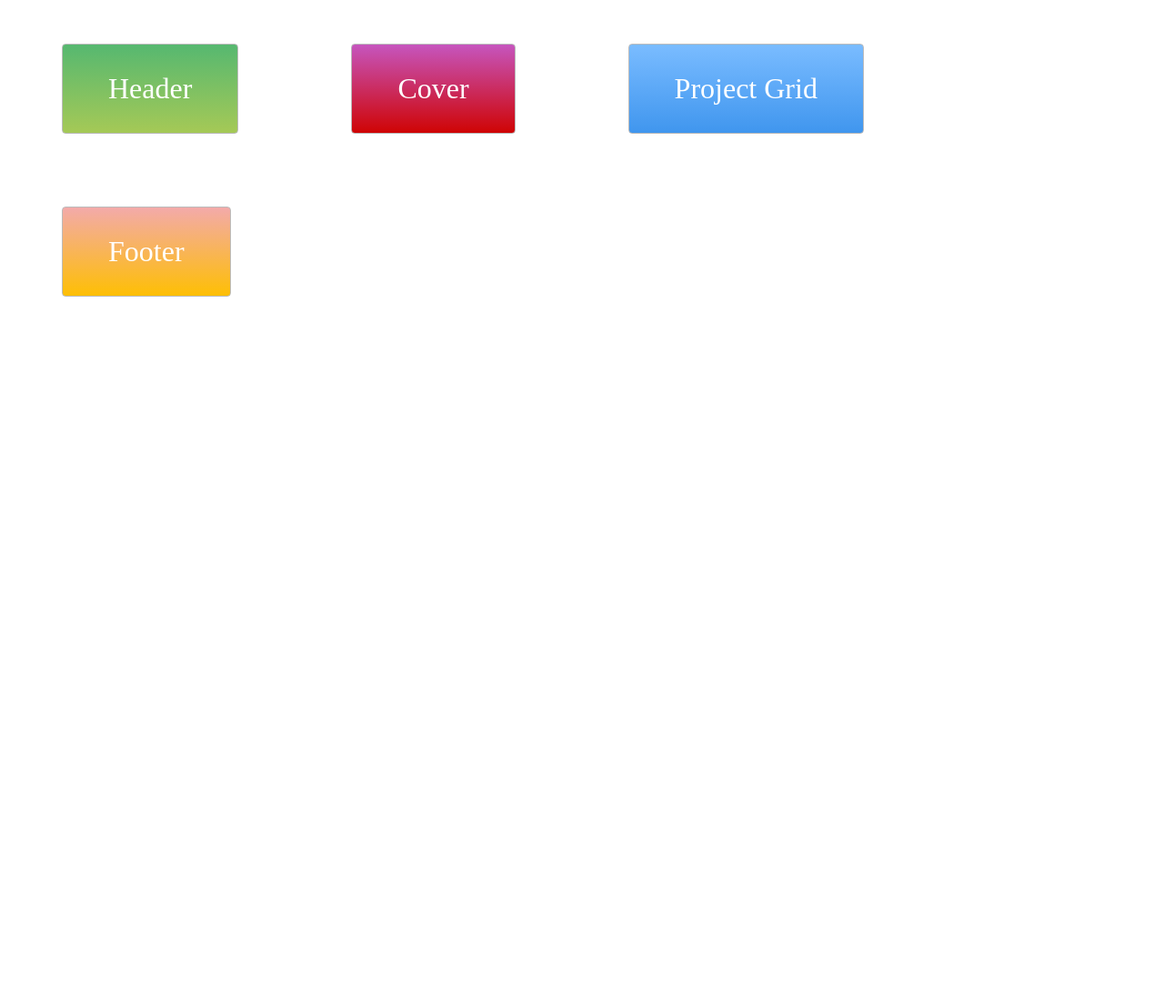
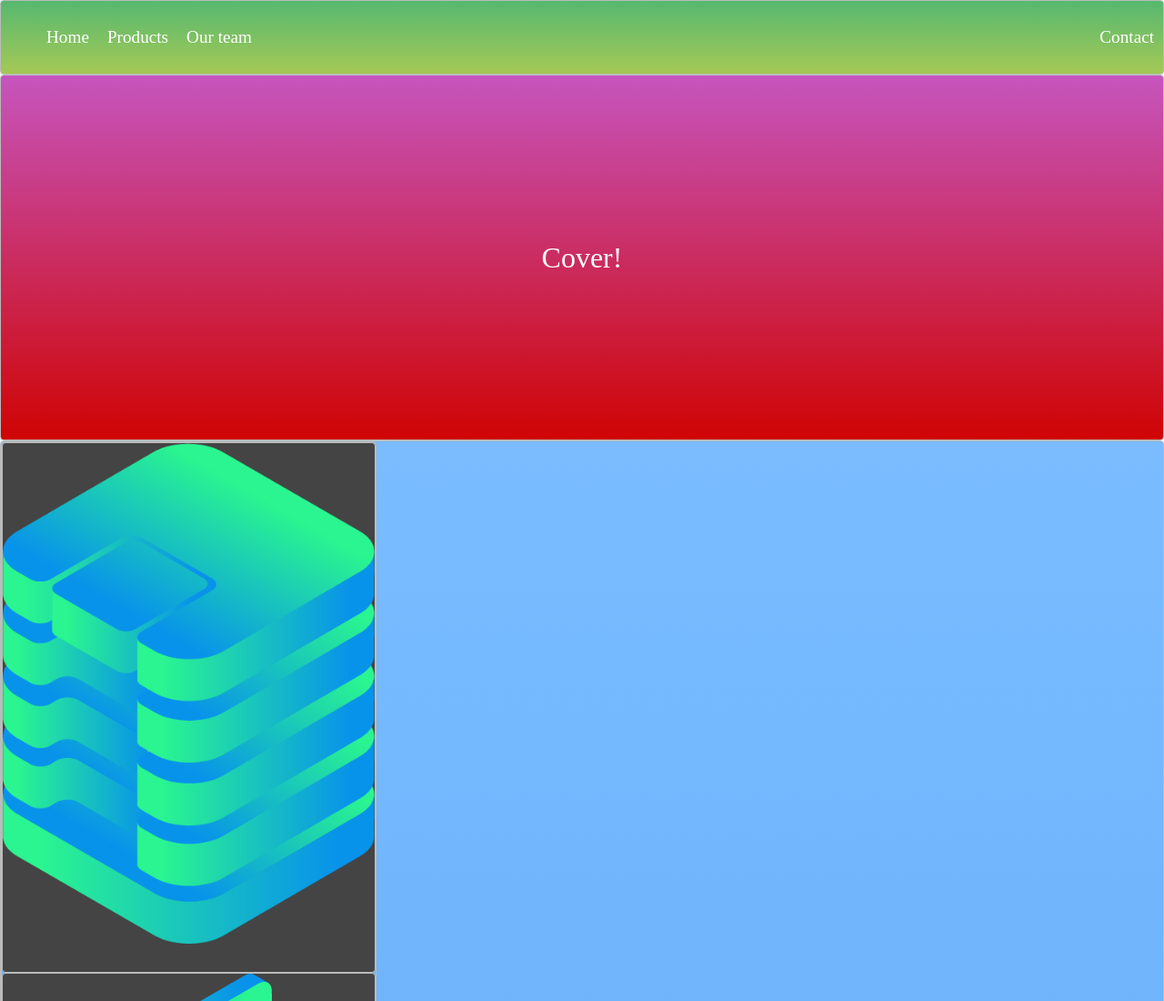
Before and after one commit to SvenHoevink/Grid-Website, a plain HTML site: page index.html in a window 1280 px wide. Shown: the top 1100 px of the page at 91% size. Before the commit the page ends 800 px from the top, so only its background shows below. Drawn offline with Linux system fonts and the light colour scheme.

Commit message:
changed navbar and cover

```diff
--- a/index.html
+++ b/index.html
@@ -5,9 +5,25 @@
   <link rel="stylesheet" type="text/css" href="./style.css">
 </head>
 <body>
-  <div class="zone green">Header</div>
-  <div class="zone red">Cover</div>
-  <div class="zone blue">Project Grid</div>
+  <nav class="zone green">
+    <ul class="nav-main">
+      <li>Home</li>
+      <li>Products</li>
+      <li>Our team</li>
+      <li class="contact">Contact</li>
+    </ul>
+  </nav>
+  <div class="cover zone red">Cover!</div>
+  <div class="zone blue grid-container">
+  <div class="zone blue">
+    <div class="box zone"><img src="/img/data_storage_2_2.png"></div>
+    <div class="box zone"><img src="/img/desktop_analytics_2.png"></div>
+    <div class="box zone"><img src="img/files_2.png"></div>
+    <div class="box zone"><img src="/img/data_storage_2_2.png"></div>
+    <div class="box zone"><img src="/img/data_storage_2_2.png"></div>
+    <div class="box zone"><img src="/img/data_storage_2_2.png"></div>
+  </div>
+  </div>
   <div class="zone yellow">Footer</div>
 </body>
 </html>
--- a/style.css
+++ b/style.css
@@ -1,14 +1,53 @@
+body{
+    padding: 0px;
+    margin: 0px;
+}
+
 .zone {
-    padding:30px 50px;
-    margin:40px 60px;
     cursor:pointer;
-    display:inline-block;
     color:#FFF;
     font-size:2em;
     border-radius:4px;
     border:1px solid #bbb;
     transition: all 0.3s linear;
 }
+
+.nav-main{
+    display: flex;
+    list-style: none;
+    font-size: 0.6em;
+}
+
+li{
+    padding: 10px;
+}
+
+.contact{
+    margin-left: auto;
+}
+
+.cover{
+    display: flex;
+    justify-content: center;
+    align-items: center;
+    height: 50vh;
+}
+
+.grid-container{
+    display: grid;
+    gap: 20px;
+    grid-template-columns: repeat(auto-fill, minmax(350px, 1fr));
+
+}
+
+.box > img{
+    width: 100%;
+}
+
+.box{
+    background-color: #444;
+}
+
 
 .zone:hover {
     -webkit-box-shadow:rgba(0,0,0,0.8) 0px 5px 15px, inset rgba(0,0,0,0.15) 0px -10px 20px;
```
